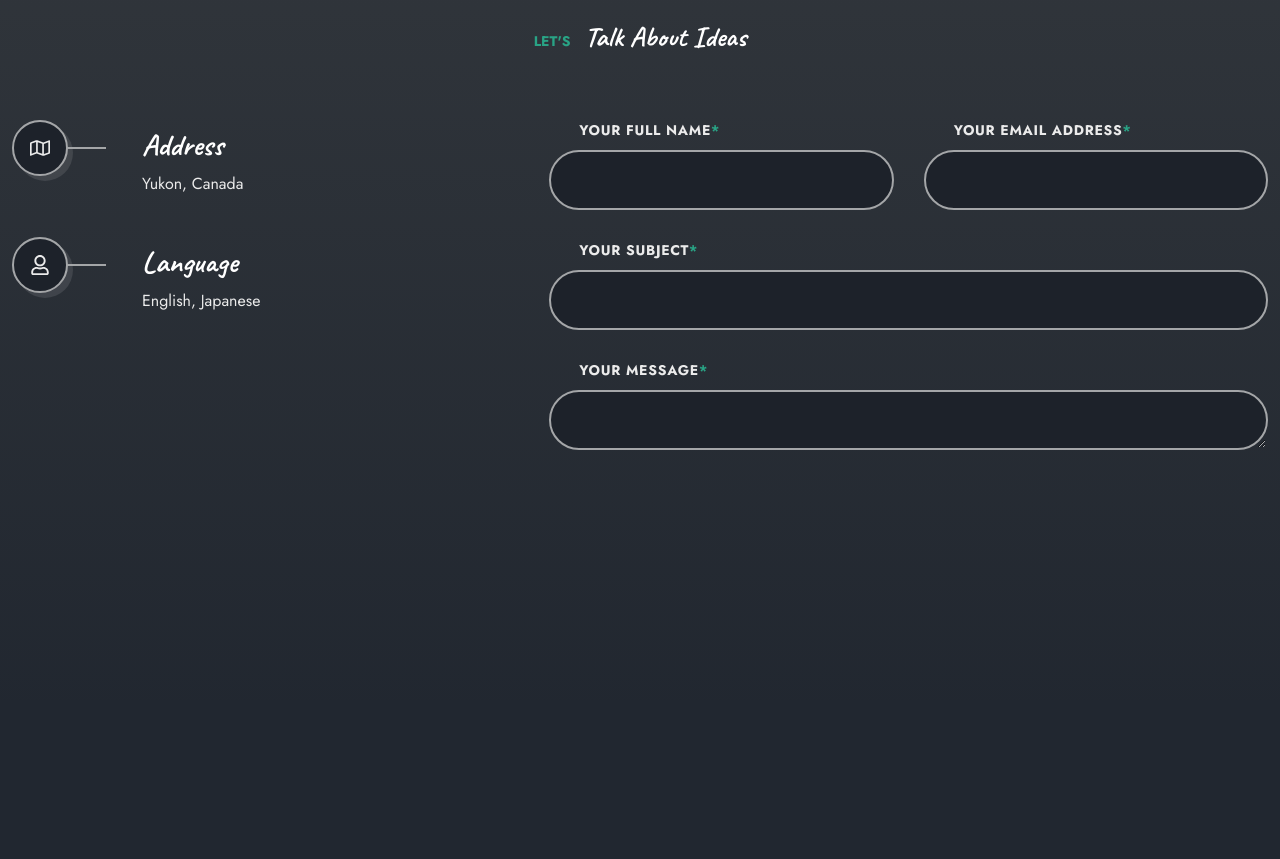
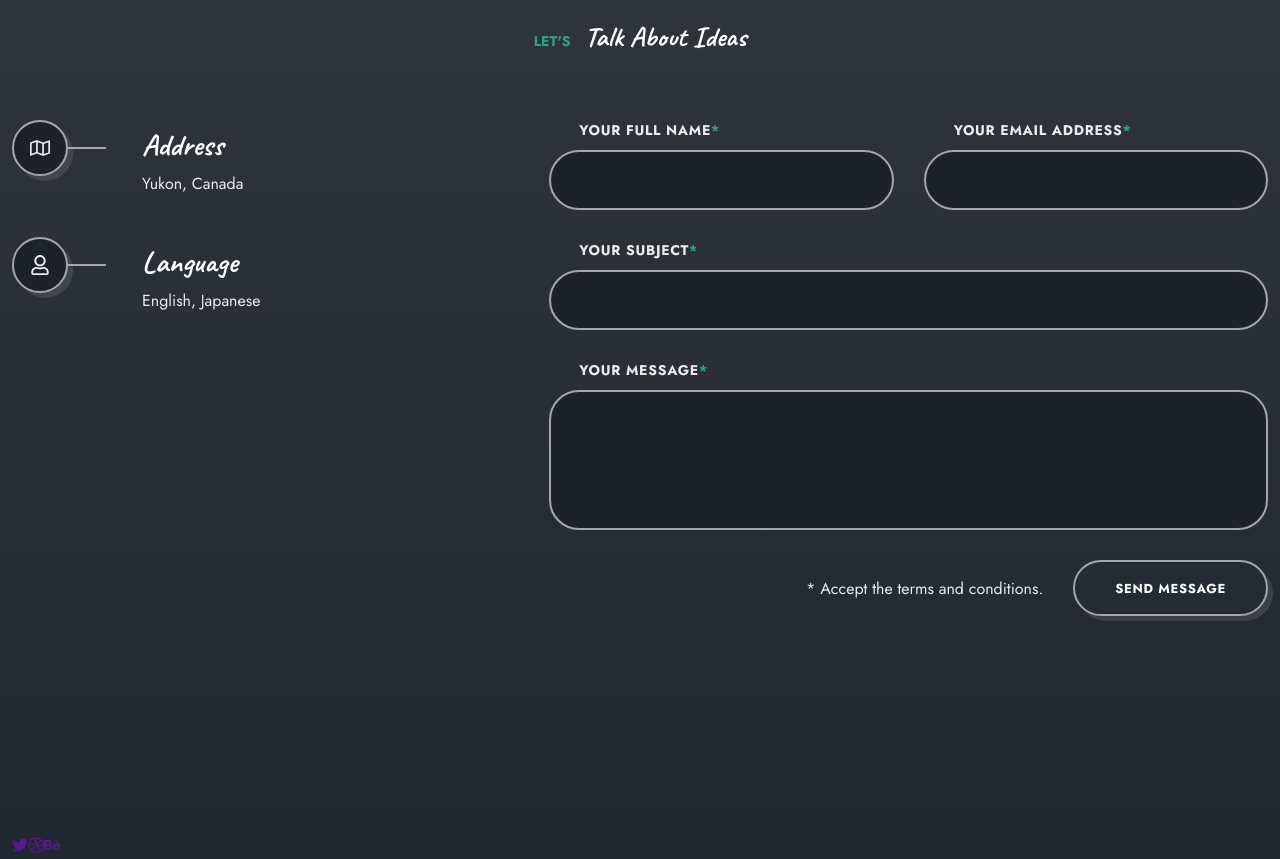
Before and after one commit to Kanako-muff/kanakos_portfolio, a React (Vite) app: page / in a window 1280 px wide. Shown: the part 5134-5993 px from the top of the page. Before the commit the page ends 5834 px from the top, so only its background shows below. Built offline with nearby package versions, Linux system fonts and the light colour scheme.

Commit message:
contact done/footer initial commit

```diff
--- a/package.json
+++ b/package.json
@@ -10,6 +10,7 @@
     "preview": "vite preview"
   },
   "dependencies": {
+    "axios": "^1.7.9",
     "framer-motion": "^11.15.0",
     "react": "^18.3.1",
     "react-dom": "^18.3.1",
--- a/src/App.jsx
+++ b/src/App.jsx
@@ -6,6 +6,7 @@ import Skills from "./components/skills/Skills";
 import Portfolio from "./components/portfolio/Portfolio";
 import Resume from "./components/resume/Resume";
 import Contact from "./components/contact/Contact";
+import Footer from "./components/footer/Footer";
 
 function App() {
   return (
@@ -16,6 +17,7 @@ function App() {
       <Portfolio />
       <Resume />
       <Contact />
+      <Footer />
     </main>
   );
 }
--- a/src/components/contact/Contact.jsx
+++ b/src/components/contact/Contact.jsx
@@ -1,4 +1,5 @@
-import React from "react";
+import axios from "axios";
+import React, { useState } from "react";
 import {
   FaRegAddressBook,
   FaRegEnvelope,
@@ -8,6 +9,34 @@ import {
 import "./contact.css";
 
 const Contact = () => {
+  const [form, setForm] = useState({
+    name: "",
+    email: "",
+    subject: "",
+    message: "",
+  });
+
+  const handleChange = (e) => {
+    const name = e.target.name;
+    const value = e.target.value;
+    setForm({ ...form, [name]: value });
+  };
+
+  const handleSubmit = (e) => {
+    e.preventDefault();
+
+    axios
+      .post(
+        "https://api.sheetbest.com/sheets/f3a213e1-7a65-44b8-90d7-0544a4fe78af",
+        form
+      )
+      .then((response) => {
+        console.log(response);
+        //clearing form fields
+        setForm({ name: "", email: "", subject: "", message: "" });
+      });
+  };
+
   return (
     <section className="contact section" id="contact">
       <h2 className="section__title text-cs">Contact Me</h2>
@@ -54,20 +83,32 @@ const Contact = () => {
           </div> */}
         </div>
 
-        <form className="contact__form">
+        <form className="contact__form" onSubmit={handleSubmit}>
           <div className="contact__form-group grid">
             <div className="contact__form-div">
               <label className="contact__form-tag text-cs">
                 Your Full Name<b>*</b>
               </label>
-              <input type="text" className="contact__form-input" />
+              <input
+                type="text"
+                name="name"
+                onChange={handleChange}
+                value={form.name}
+                className="contact__form-input"
+              />
             </div>
 
             <div className="contact__form-div">
               <label className="contact__form-tag text-cs">
                 Your Email Address<b>*</b>
               </label>
-              <input type="text" className="contact__form-input" />
+              <input
+                type="email"
+                name="email"
+                onChange={handleChange}
+                value={form.email}
+                className="contact__form-input"
+              />
             </div>
           </div>
 
@@ -75,14 +116,32 @@ const Contact = () => {
             <label className="contact__form-tag text-cs">
               Your Subject<b>*</b>
             </label>
-            <input type="text" className="contact__form-input" />
+            <input
+              type="text"
+              name="subject"
+              onChange={handleChange}
+              value={form.subject}
+              className="contact__form-input"
+            />
           </div>
 
           <div className="contact__form-div contact__form-area">
             <label className="contact__form-tag text-cs">
               Your Message<b>*</b>
             </label>
-            <textarea className="contact__form-input"></textarea>
+            <textarea
+              name="message"
+              onChange={handleChange}
+              value={form.message}
+              className="contact__form-input"
+            ></textarea>
+          </div>
+
+          <div className="contact__submit">
+            <p>* Accept the terms and conditions.</p>
+            <button type="submit" className="btn text-cs">
+              Send Message
+            </button>
           </div>
         </form>
       </div>
--- a/src/components/contact/contact.css
+++ b/src/components/contact/contact.css
@@ -75,3 +75,16 @@
   border-radius: 30px;
   padding-inline: 30px;
 }
+
+.contact__form-area .contact__form-input {
+  height: 140px;
+  padding-block: 20px;
+  resize: none;
+}
+
+.contact__submit {
+  display: flex;
+  align-items: center;
+  justify-content: flex-end;
+  column-gap: 30px;
+}
--- /dev/null
+++ b/src/components/footer/Footer.jsx
@@ -0,0 +1,24 @@
+import React from "react";
+import { FaTwitter, FaDribbble, FaBehance } from "react-icons/fa";
+
+const Footer = () => {
+  return (
+    <footer className="footer">
+      <div className="footer__container container grid">
+        <div className="footer__socials">
+          <a href="" className="footer__social-link">
+            <FaTwitter />
+          </a>
+          <a href="" className="footer__social-link">
+            <FaDribbble />
+          </a>
+          <a href="" className="footer__social-link">
+            <FaBehance />
+          </a>
+        </div>
+      </div>
+    </footer>
+  );
+};
+
+export default Footer;
```
Also changed, not shown: src/components/footer/footer.css (added), 1 other file (tests, documents, lock files or other folders).
